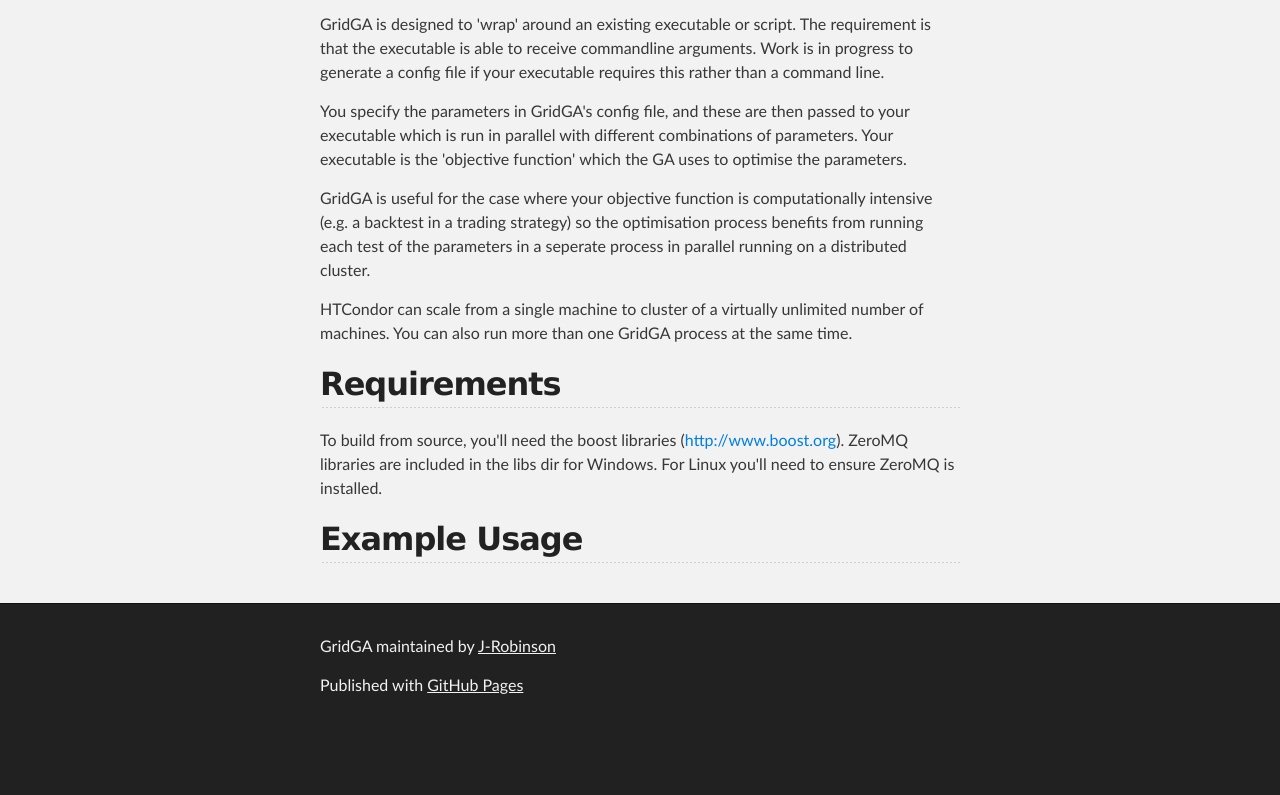
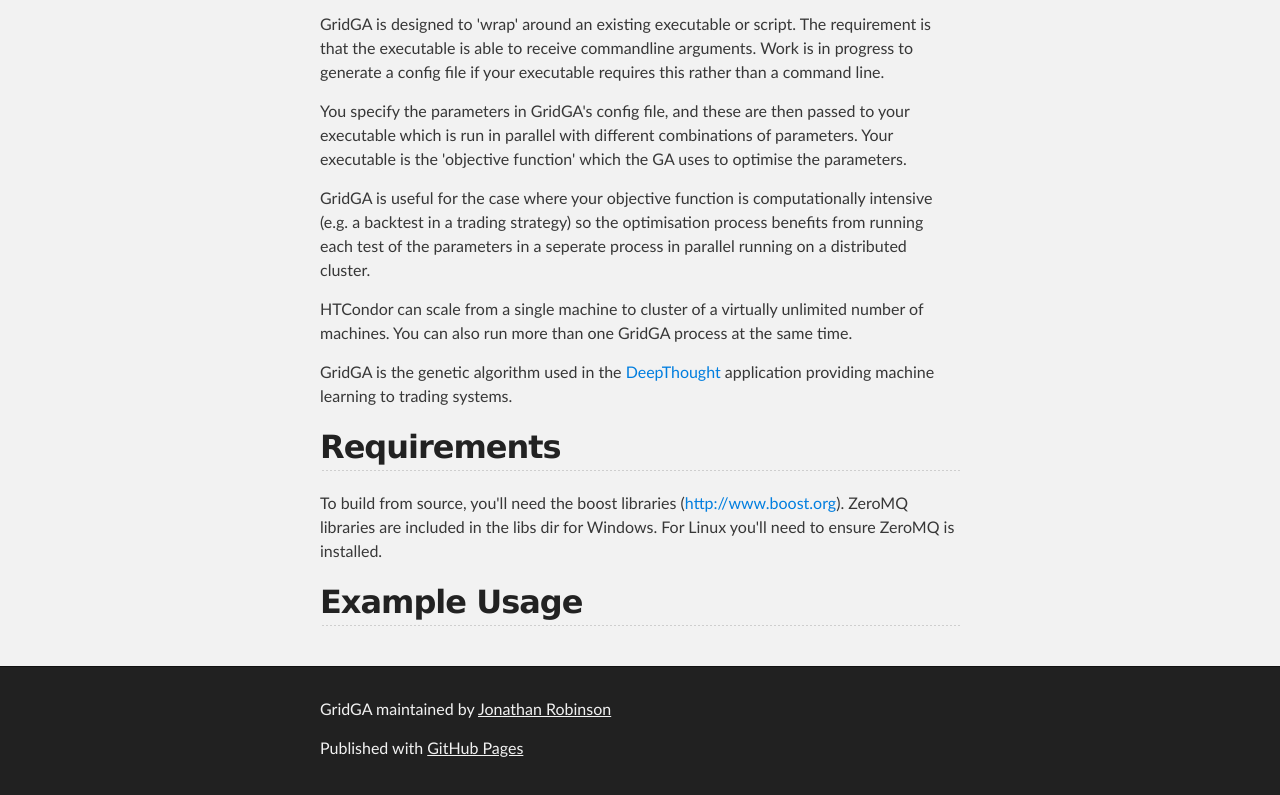
Before and after one commit to dr-jonathan-robinson/GridGA, a plain HTML site: page index.html in a window 1280 px wide. Shown: the part 471-1266 px from the top of the page. Before the commit the page ends 1203 px from the top, so only its background shows below. Drawn offline with Linux system fonts and the light colour scheme.

Commit message:
Update index.html

```diff
--- a/index.html
+++ b/index.html
@@ -44,6 +44,8 @@
 
 <p>HTCondor can scale from a single machine to cluster of a virtually unlimited number of machines. You can also run more than one GridGA process at the same time.</p>
 
+<p>GridGA is the genetic algorithm used in the <a href="http://www.deep-thought.co">DeepThought</a> application providing machine learning to trading systems.</p>
+
 <h2>
 <a name="requirements" class="anchor" href="#requirements"><span class="octicon octicon-link"></span></a>Requirements</h2>
 
@@ -57,7 +59,7 @@
     <!-- FOOTER  -->
     <div id="footer_wrap" class="outer">
       <footer class="inner">
-        <p class="copyright">GridGA maintained by <a href="https://github.com/J-Robinson">J-Robinson</a></p>
+        <p class="copyright">GridGA maintained by <a href="https://github.com/J-Robinson">Jonathan Robinson</a></p>
         <p>Published with <a href="http://pages.github.com">GitHub Pages</a></p>
       </footer>
     </div>
```
